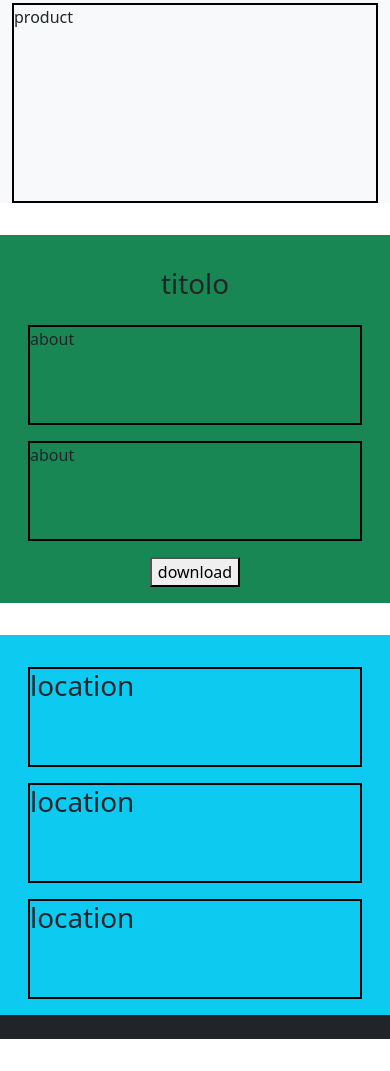
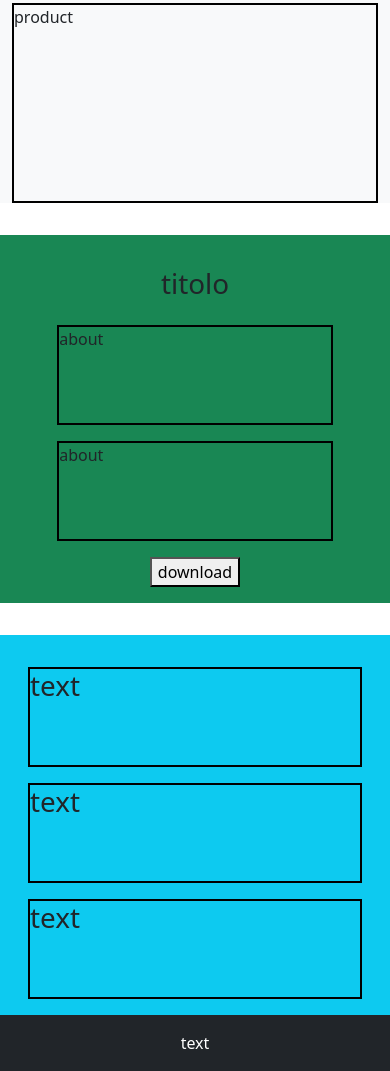
Before and after one commit to Enzo-belardo/html-css-bootstrap-freelancer, a plain HTML site: page index.html in a window 390 px wide. Shown: the part 1598-2669 px from the top of the page. Before the commit the page ends 2637 px from the top, so only its background shows below. Drawn offline with nearby package versions, Linux system fonts and the light colour scheme.

Commit message:
implementato ultimo footer

```diff
--- a/index.html
+++ b/index.html
@@ -64,16 +64,16 @@
 
         <div class="bg-success">
             <div class="container mb-5">
-                <div class="row g-3  p-3">
+                <div class="row justify-content-center g-3  p-3">
                     <div class="col text-center col-12">
                         <h1>titolo</h1>
                     </div>
-                    <div class="col col-12 col-md-6 col-lg-6">
+                    <div class="col col-10 col-md-6 col-lg-6">
                         <div class="about">
                             about
                         </div>
                     </div>
-                    <div class="col col-12 col-md-6 col-lg-6">
+                    <div class="col col-10 col-md-6 col-lg-6">
                         <div class="about">
                             about
                         </div>
@@ -91,26 +91,26 @@
                 <div class="row  g-3 justify-content-around p-3">
                     <div class="col col-12 col-md-4 col-md-4">
                         <div class="col-foot">
-                            <h1>location</h1>
+                            <h1>text</h1>
                         </div>
                     </div>
                     <div class="col  col-12 col-md-4 col-md-4">
                         <div class="col-foot">
-                            <h1>location</h1>
+                            <h1>text</h1>
                         </div>
                     </div>
                     <div class="col col-12 col-md-4 col-md-4">
                         <div class="col-foot">
-                            <h1>location</h1>
+                            <h1>text</h1>
                         </div>
                     </div>
                 </div>
             </div>
         </div>
-        <div class="bg-dark">
+        <div class="text-white bg-dark">
             <div class="container">
-                <div class="row">
-                    <div class="col col-12">
+                <div class="row text-center p-3">
+                    <div class="col col-12 ">
                         <div>text</div>
                     </div>
                 </div>
```
